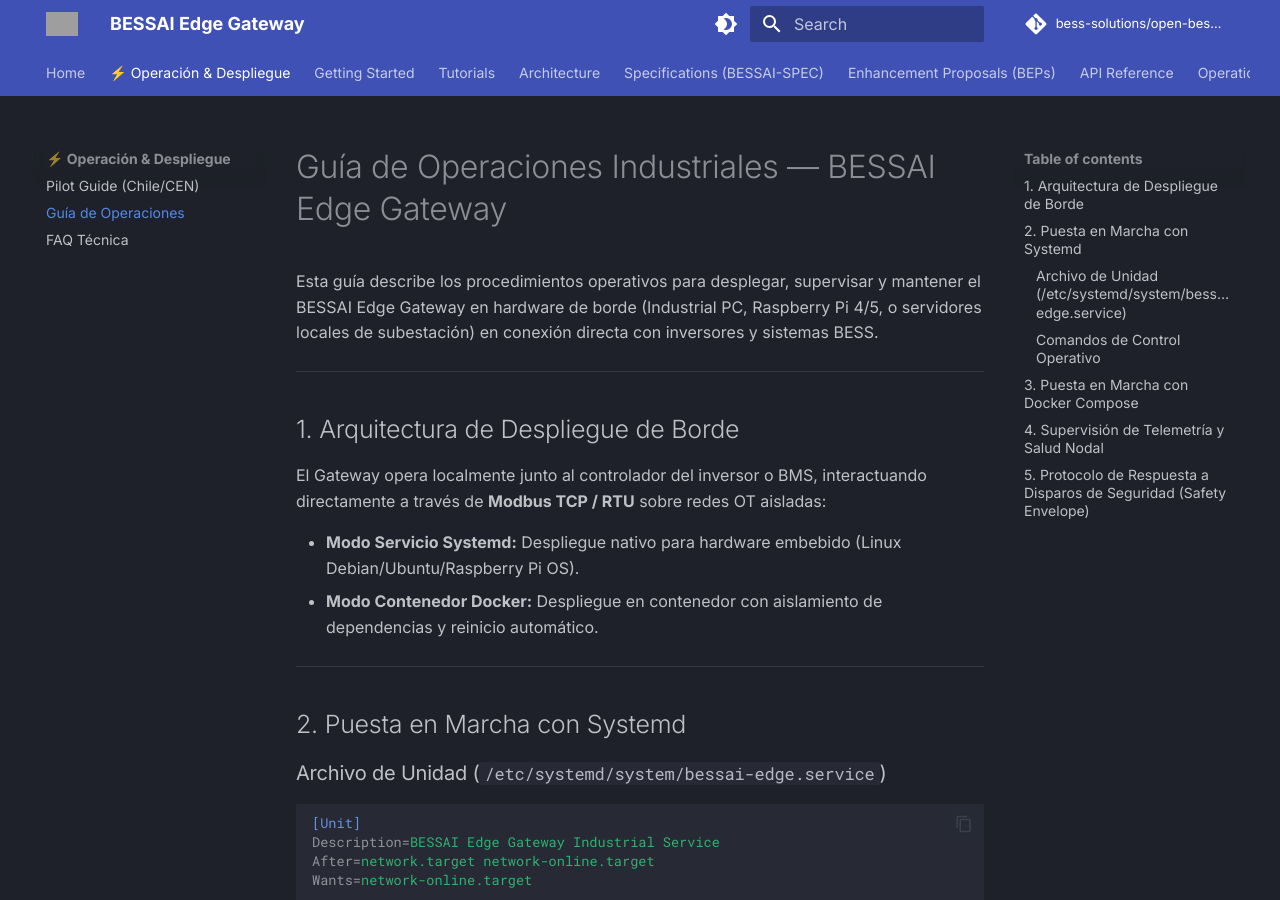
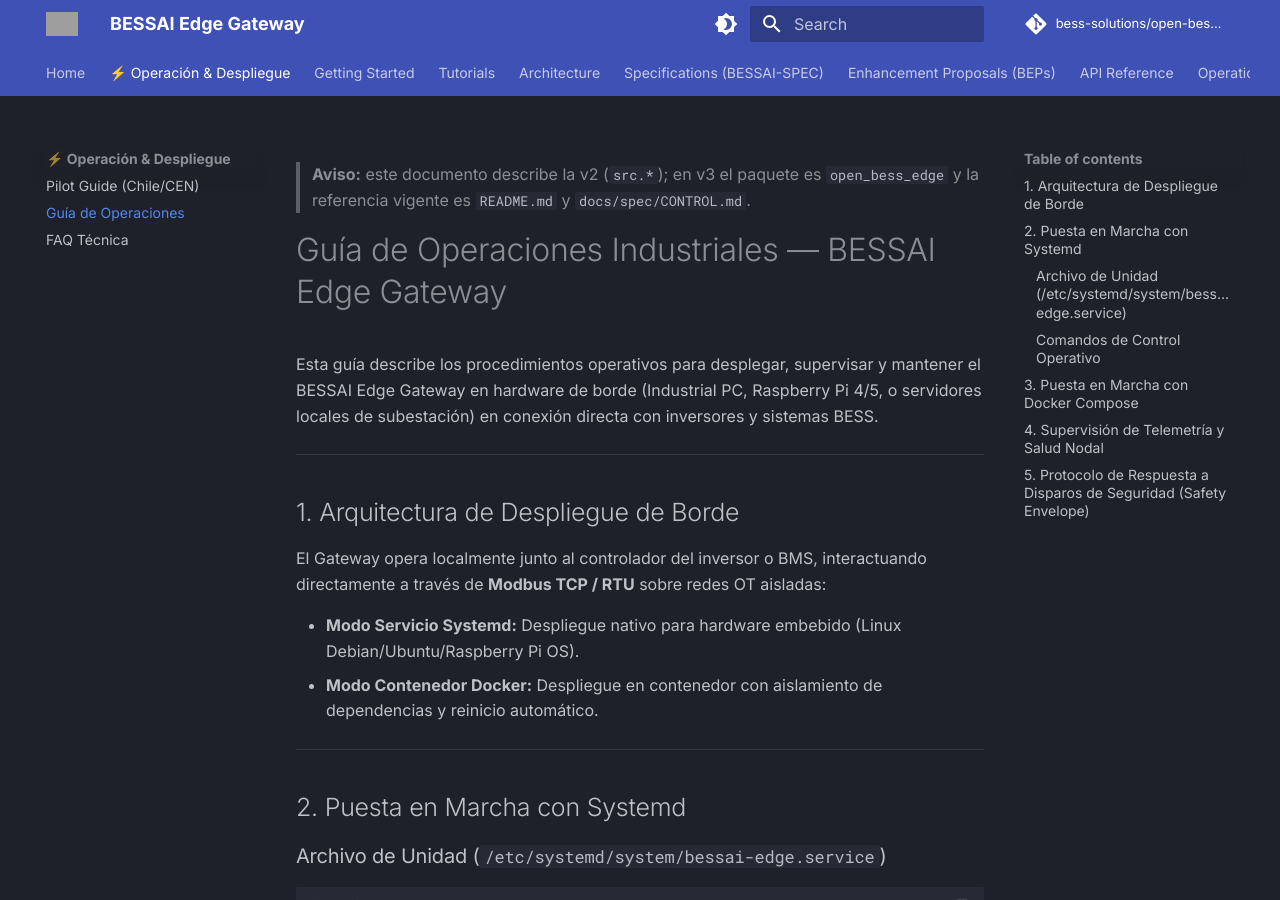
Before and after one commit to bess-solutions/open-bess-edge, an MkDocs documentation site: the page built from docs/OPERATIONS_GUIDE.md, in a window 1280 px wide and 900 px high. Built offline with MkDocs 1.6.1 and Material for MkDocs 9.7.7, drawn with Linux system fonts in a browser that asks for light colours; comment, search, counter and statistics services are not loaded; the version menu is left out; grey boxes are pictures that could not be loaded.

Commit message:
docs: Dockerfiles de infraestructura alineados con v3; avisos en documentos de v2

```diff
--- a/docs/OPERATIONS_GUIDE.md
+++ b/docs/OPERATIONS_GUIDE.md
@@ -1,3 +1,6 @@
+> **Aviso:** este documento describe la v2 (`src.*`); en v3 el paquete es `open_bess_edge` y la referencia vigente es `README.md` y `docs/spec/CONTROL.md`.
+
+<!-- DOCUMENTO DE v2 -->
 # Guía de Operaciones Industriales — BESSAI Edge Gateway
 
 Esta guía describe los procedimientos operativos para desplegar, supervisar y mantener el BESSAI Edge Gateway en hardware de borde (Industrial PC, Raspberry Pi 4/5, o servidores locales de subestación) en conexión directa con inversores y sistemas BESS.
```
Also changed, not shown: SECURITY.md (+3 -0 lines), docs/simulation_registry.md (+3 -0 lines), 2 other files.
